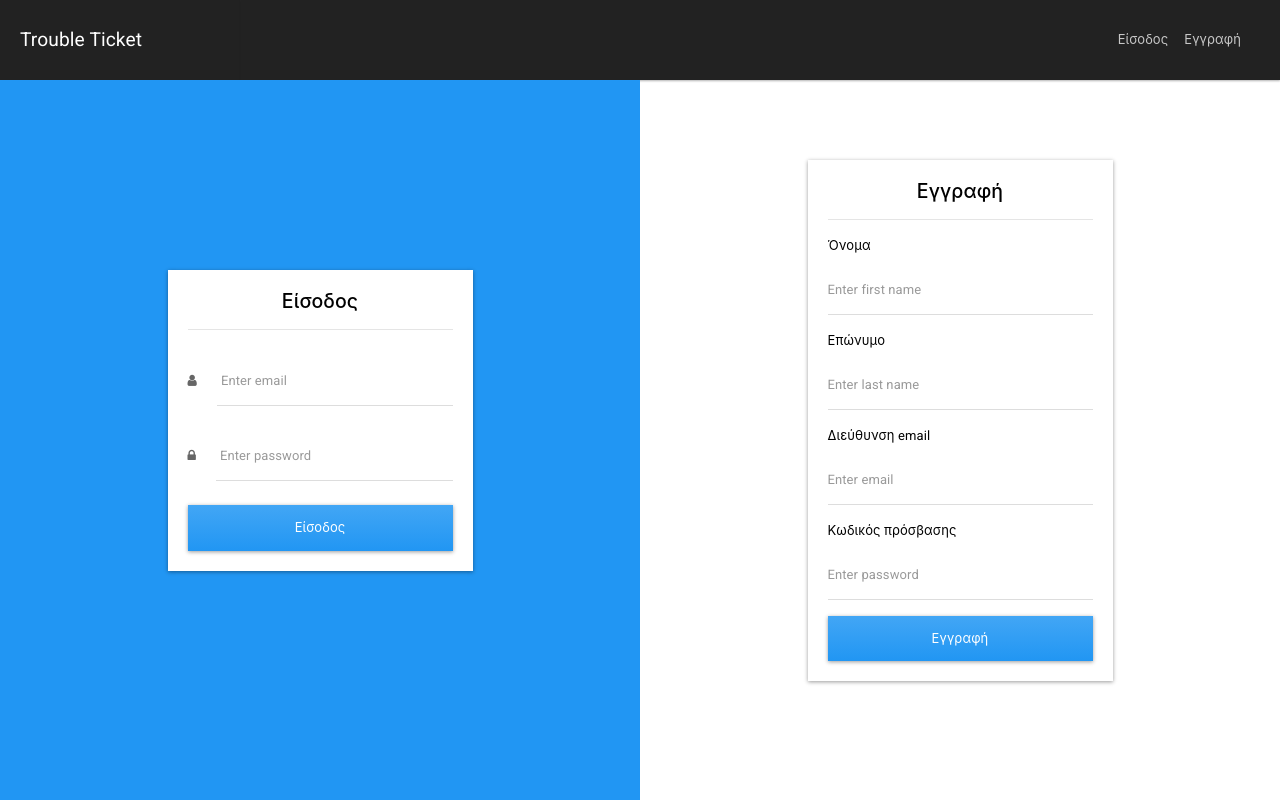
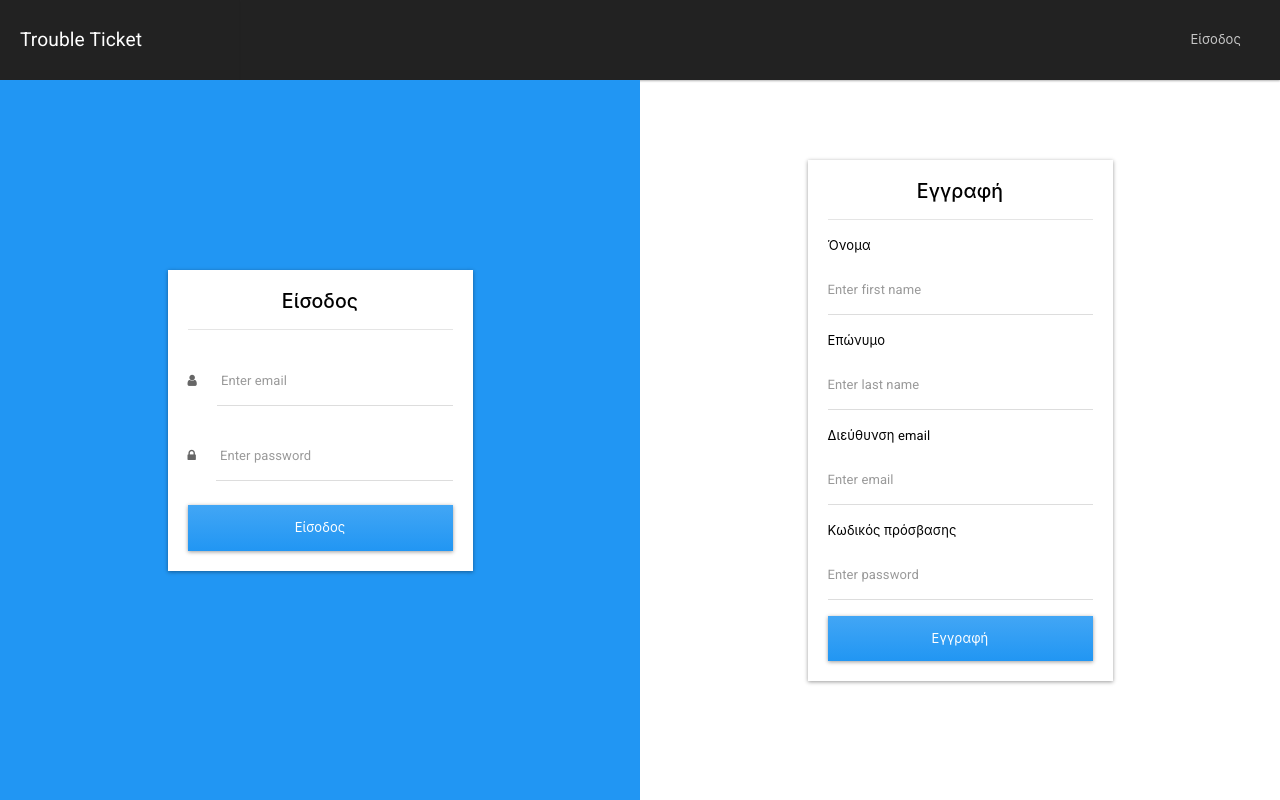
Before and after one commit to gkoniaris/smco-crm, a Vue app in the folder frontend/: page /#/login in a window 1280 px wide. Built offline with nearby package versions, Linux system fonts and the light colour scheme; no server answers; what v-autocomplete, vue-loading-overlay would draw is missing.

Commit message:
Fix menu to only contain Login

```diff
--- a/frontend/src/components/Menu.vue
+++ b/frontend/src/components/Menu.vue
@@ -21,9 +21,9 @@
       <li class="nav-item" v-show="!isAuthenticated">
         <router-link class="nav-link" to="/login">Είσοδος</router-link>
       </li>
-      <li class="nav-item" v-show="!isAuthenticated" v-if="!disableSignup">
+      <!-- <li class="nav-item" v-show="!isAuthenticated" v-if="!disableSignup">
         <router-link class="nav-link" to="/signup">Εγγραφή</router-link>
-      </li>
+      </li> -->
       <li class="nav-item" v-if="isAuthenticated">
         <a class="nav-link">Καλως ήρθες {{user.firstName}}</a>
       </li>
```
